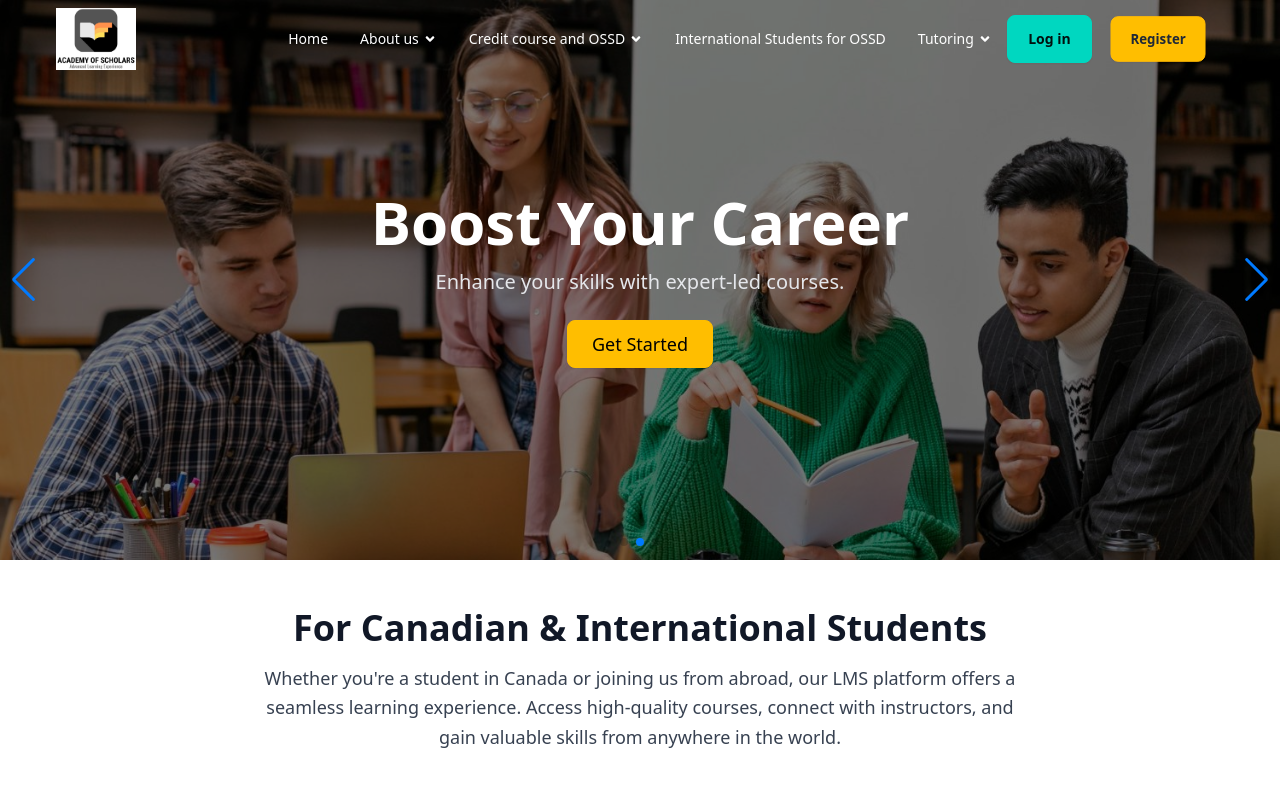
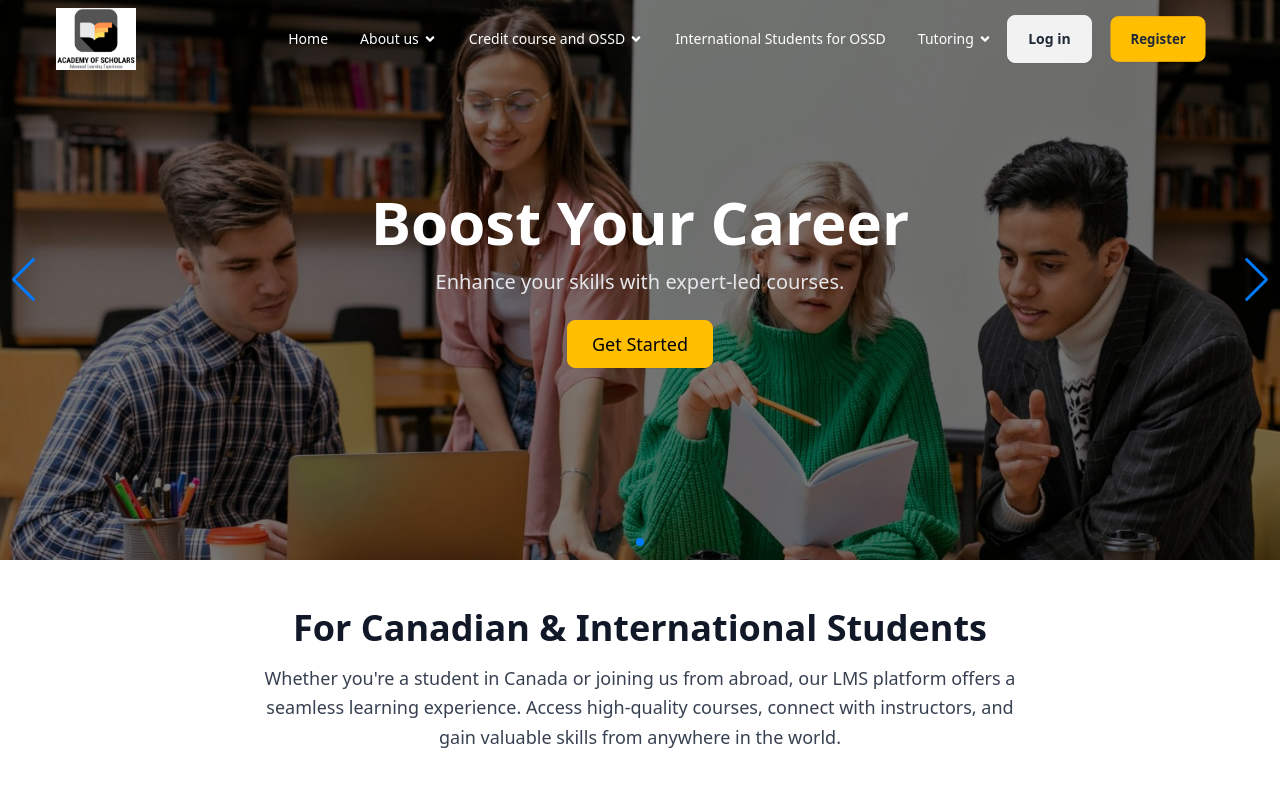
Before and after one commit to saiyadm9/lms-frontend, a Next.js app: page / in a window 1280 px wide. Shown: the top 800 px of the page. Built offline with nearby package versions, Linux system fonts and the light colour scheme; grey boxes are pictures that could not be loaded.

Commit message:
update navbar login btn color and after logout route

```diff
--- a/src/components/ui/Navbar.jsx
+++ b/src/components/ui/Navbar.jsx
@@ -31,7 +31,7 @@ const Navbar = () => {
 
       if (response.status === 200) {
         dispatch(userSignOut());
-        router.push("/login");
+        router.push("/");
       }
     } catch (error) {
       console.error("Logout error:", error);
@@ -475,7 +475,7 @@ const Navbar = () => {
             <>
               <Link
                 href="/login"
-                className="btn btn-accent px-3 sm:px-5 me-4   "
+                className="btn btn-white px-3 sm:px-5 me-4   "
               >
                 Log in
               </Link>
```
